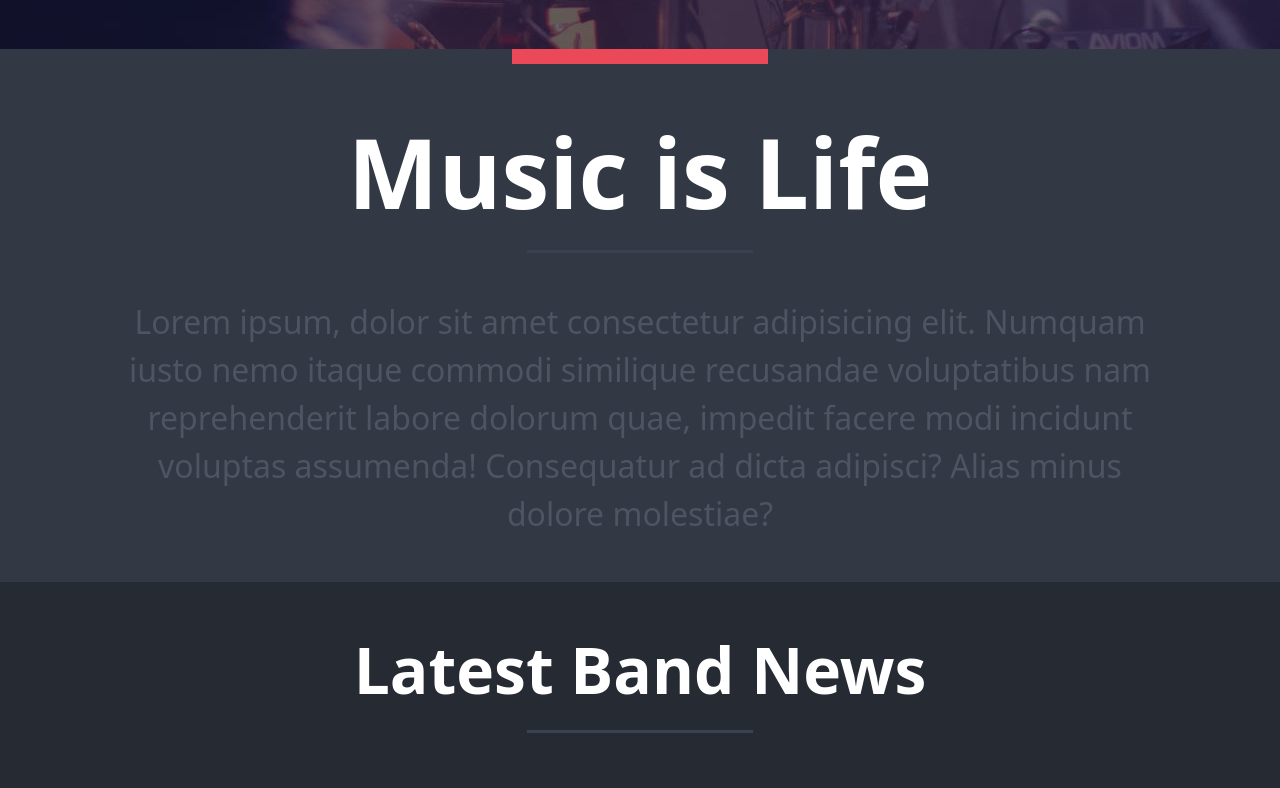
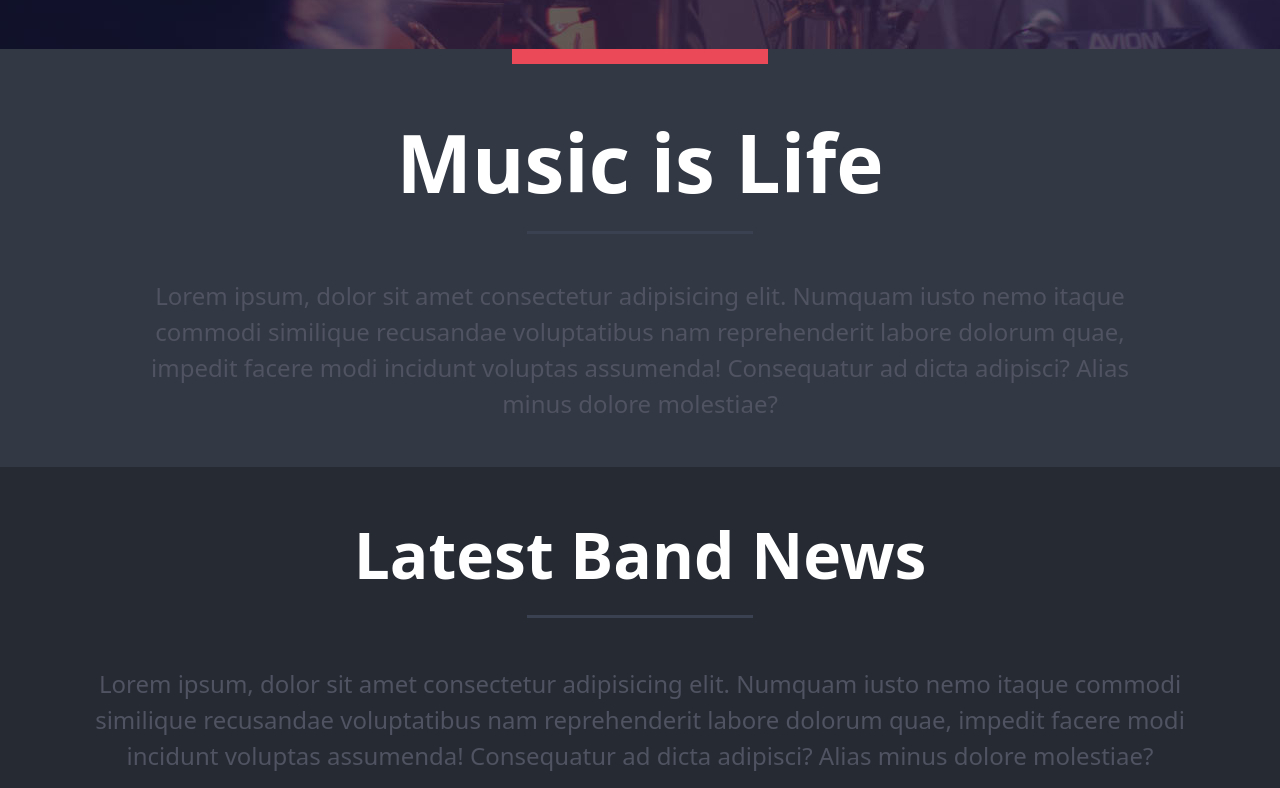
Before and after one commit to SilvioGiacomelli/proj-html-vuejs, a Vue app: page / in a window 1280 px wide. Shown: the part 1251-2039 px from the top of the page. Built offline with nearby package versions, Linux system fonts and the light colour scheme.

Commit message:
[Fix bottone musica]

```diff
--- a/src/components/Footer.vue
+++ b/src/components/Footer.vue
@@ -22,7 +22,9 @@ export default {
     src="../assets/images/avada-music-logo.png"
     alt="">
     <ul class="d-flex lista-indice">
-      <li v-for="(menuItem, index) in menuItems" :key="index">{{ menuItem }}</li>
+      <li
+      v-for="(menuItem, index) in menuItems"
+      :key="index">{{ menuItem }}</li>
     </ul>
   </div>
   <div class="container-fluid footer-down d-flex justify-content-between align-items-center px-5">
--- a/src/components/Header.vue
+++ b/src/components/Header.vue
@@ -21,7 +21,11 @@ export default {
       this.isMenuVisible = !this.isMenuVisible;
     },
     playMusic(){
-      this.videoSrc = 'https://www.youtube.com/embed/OmRIeBtjIi8?autoplay=1';
+      if (this.videoSrc) {
+        this.videoSrc = '';
+      } else {
+        this.videoSrc = 'https://www.youtube.com/embed/OmRIeBtjIi8?autoplay=1';
+      }
     },
     vaiAiTour() {
       window.open('https://rollingstones.com/tour//', '_blank');
--- a/src/components/partials/Latestbandnews.vue
+++ b/src/components/partials/Latestbandnews.vue
@@ -178,7 +178,7 @@ export default {
   transition: transform 0.3s ease;
 
   &:hover {
-    transform: scale(1.4);
+    transform: scale(1.6);
     box-shadow: 0 10px 20px rgba(255, 255, 255, 0.5);
     z-index: 9;
 
--- a/src/components/partials/Livedates.vue
+++ b/src/components/partials/Livedates.vue
@@ -142,6 +142,7 @@
 }
 
 // Stili Accordion
+
 .accordion-button {
   background-color: #323844;
   color: white;
@@ -150,6 +151,7 @@
   font-weight: bold;
   text-align: left;
   padding-left: 2rem;
+  height: 105px;
   p{
     color: $livedates-text;
   }
--- a/src/components/partials/Musicislife.vue
+++ b/src/components/partials/Musicislife.vue
@@ -35,11 +35,11 @@
   color: white;
   h2{
     margin-top: 4%;
-    font-size: 6rem;
+    font-size: 5rem;
     font-weight: bolder;
     }
   p{
-    font-size: 2rem;
+    font-size: 1.5rem;
     margin: 4%;
     color: $music-islife-text;
     }
```
